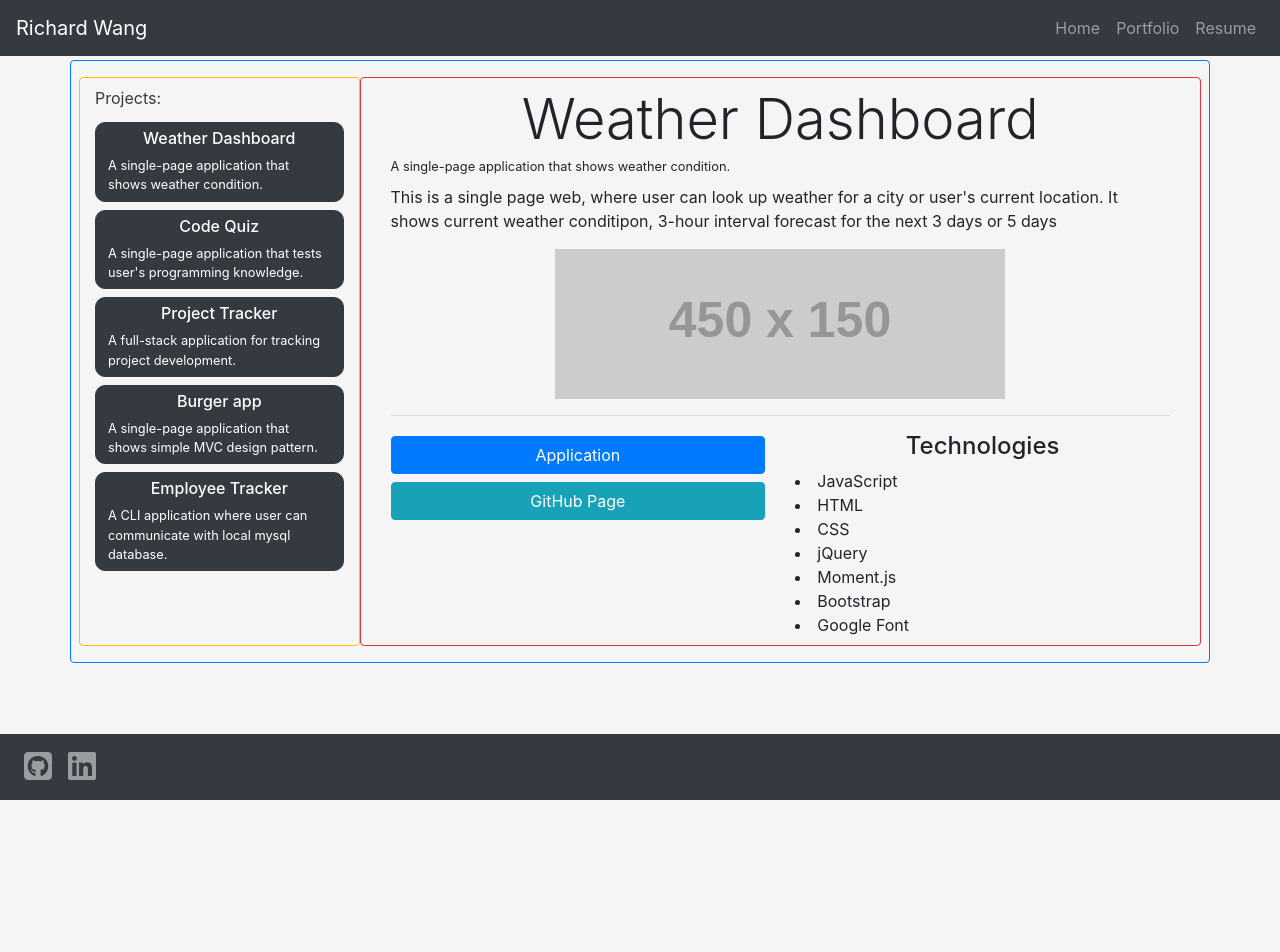
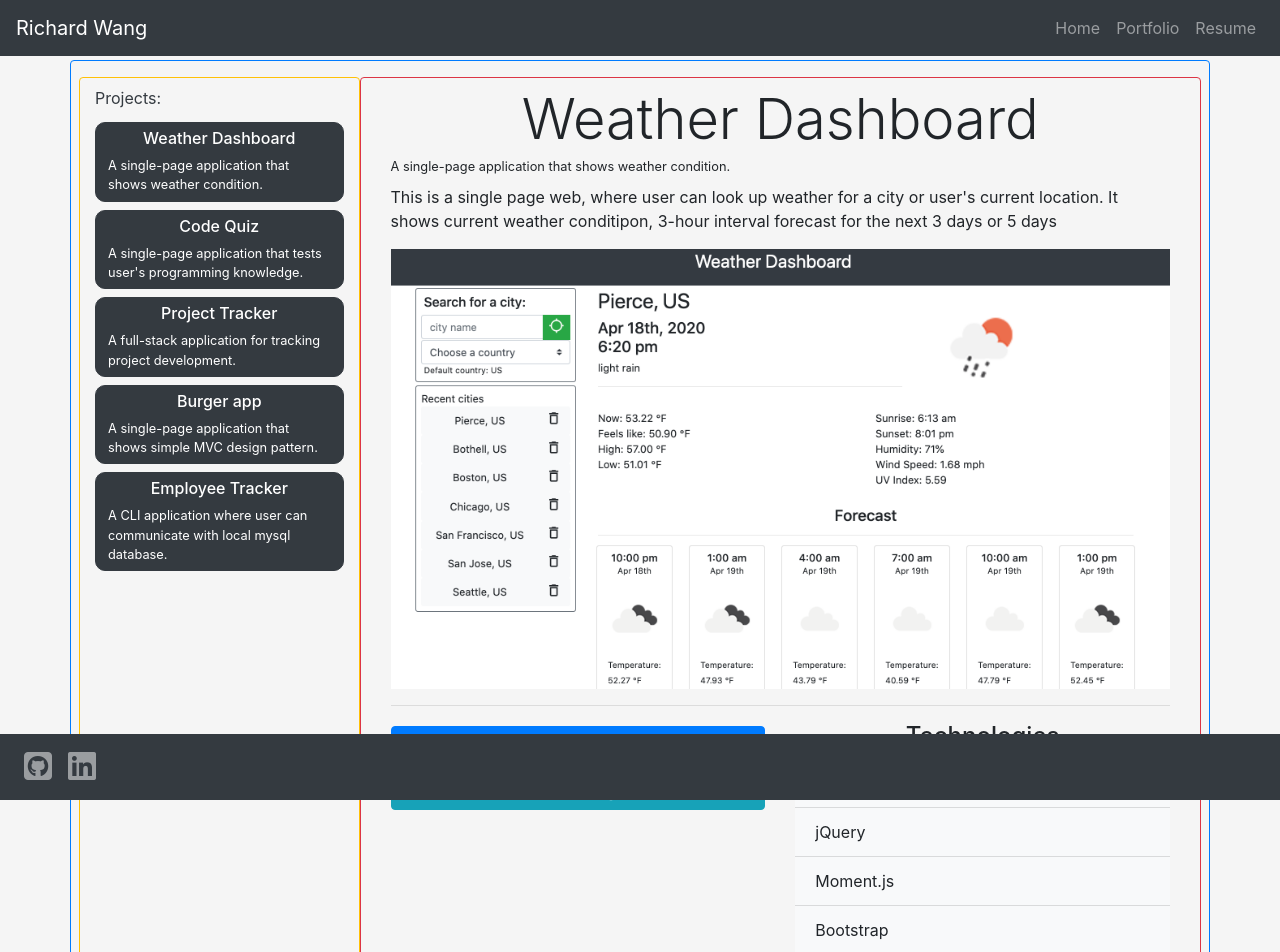
Before and after one commit to phaggio/react-portfolio, a React (Create React App) app: page /#/portfolio in a window 1280 px wide. Shown: the top 952 px of the page. Before the commit the page ends 800 px from the top, so only its background shows below. Built offline with nearby package versions, Linux system fonts and the light colour scheme.

Commit message:
img size

```diff
--- a/src/components/ProjectDetail/index.js
+++ b/src/components/ProjectDetail/index.js
@@ -2,7 +2,11 @@ import React from 'react';
 import { Container, Row, Col } from '../Grid';
 import PropTypes from 'prop-types';
 
-
+const githubDir = `/react-portfolio`;
+const imgSize = {
+  height: "100%",
+  width: "100%"
+}
 
 
 const ProjectDetail = props => {
@@ -16,9 +20,12 @@ const ProjectDetail = props => {
             <div className="display-4 text-center">{props.project.name}</div>
             <small className="">{props.project.subtitle}</small>
             <p className="mt-2">{props.project.description}</p>
+
             <div className="w-100 d-flex justify-content-center">
-              <img className="" src="https://via.placeholder.com/450x150" />
+              {/* <img className="" src="https://via.placeholder.com/450x150" /> */}
+              <img style={imgSize} src={githubDir+props.project.imgURL} />
             </div>
+
             <hr />
           </Col>
         </Row>
@@ -33,11 +40,15 @@ const ProjectDetail = props => {
 
           <Col size="6">
             <h4 className="text-center">Technologies</h4>
-            {props.project.technologies.map(tech =>
-              <li>{tech}</li>
-            )}
+            <ul className="list-group list-group-flush">
+              {props.project.technologies.map(tech =>
+                <li className="list-group-item bg-light">{tech}</li>
+              )}
+            </ul>
           </Col>
         </Row>
+
+
       </Container>
     </div>
 
--- a/src/json/projects.json
+++ b/src/json/projects.json
@@ -6,7 +6,7 @@
         "link": "https://phaggio.github.io/weather-dashboard/",
         "github": "https://github.com/phaggio/weather-dashboard",
         "imgURL": "/assets/images/projects/weather-dashboard.png",
-        "technologies": ["JavaScript", "HTML", "CSS", "jQuery", "Moment.js", "Bootstrap", "Google Font"]
+        "technologies": ["JavaScript", "jQuery", "Moment.js", "Bootstrap", "Google Font"]
     },
     {
         "name": "Code Quiz",
```
Also changed, not shown: src/components/ProjectButton/index.js (+0 -10 lines).
